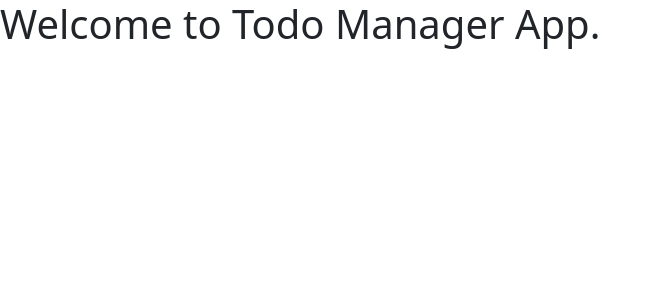
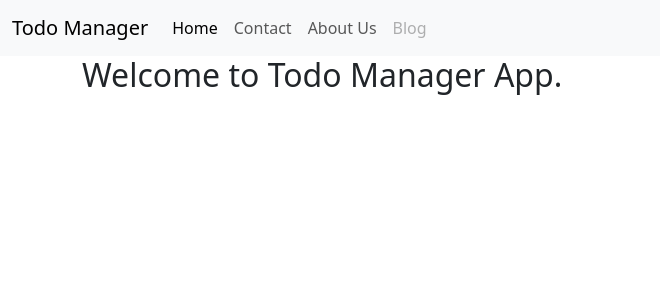
Before and after one commit to shubhamyadav-29/Learning_Django-, a Django app: page /task/ in a window 1280 px wide. Shown: the top 300 px of the page, without its empty margins (0-660 px from the left). Run offline with Django 5.2, Linux system fonts and the light colour scheme.

Commit message:
commiting at night

```diff
--- a/myproject/mainapp/templates/main.html
+++ b/myproject/mainapp/templates/main.html
@@ -5,11 +5,30 @@
     <meta name="viewport" content="width=device-width, initial-scale=1">
     <title>Todo Manager</title>
     <link href="https://cdn.jsdelivr.net/npm/bootstrap@5.3.8/dist/css/bootstrap.min.css" rel="stylesheet" integrity="sha384-sRIl4kxILFvY47J16cr9ZwB07vP4J8+LH7qKQnuqkuIAvNWLzeN8tE5YBujZqJLB" crossorigin="anonymous">
+  <nav class="navbar navbar-expand-lg bg-body-tertiary">
+  <div class="container-fluid">
+    <a class="navbar-brand" href="#">Todo Manager</a>
+    <button class="navbar-toggler" type="button" data-bs-toggle="collapse" data-bs-target="#navbarNavAltMarkup" aria-controls="navbarNavAltMarkup" aria-expanded="false" aria-label="Toggle navigation">
+      <span class="navbar-toggler-icon"></span>
+    </button>
+    <div class="collapse navbar-collapse" id="navbarNavAltMarkup">
+      <div class="navbar-nav">
+        <a class="nav-link active" aria-current="page" href="#">Home</a>
+        <a class="nav-link" href="#">Contact</a>
+        <a class="nav-link" href="#">About Us</a>
+        <a class="nav-link disabled" aria-disabled="true">Blog</a>
+      </div>
+    </div>
+  </div>
+</nav>
   </head>
   <body>
-    <h1>Welcome to Todo Manager App.</h1>
+   <div class="container">
+     <h2>Welcome to Todo Manager App.</h2>
+   </div>
+     <script src="https://cdn.jsdelivr.net/npm/@popperjs/core@2.11.8/dist/umd/popper.min.js" integrity="sha384-I7E8VVD/ismYTF4hNIPjVp/Zjvgyol6VFvRkX/vR+Vc4jQkC+hVqc2pM8ODewa9r" crossorigin="anonymous"></script>
+<script src="https://cdn.jsdelivr.net/npm/bootstrap@5.3.8/dist/js/bootstrap.min.js" integrity="sha384-G/EV+4j2dNv+tEPo3++6LCgdCROaejBqfUeNjuKAiuXbjrxilcCdDz6ZAVfHWe1Y" crossorigin="anonymous"></script>
     <script src="https://cdn.jsdelivr.net/npm/bootstrap@5.3.8/dist/js/bootstrap.bundle.min.js" integrity="sha384-FKyoEForCGlyvwx9Hj09JcYn3nv7wiPVlz7YYwJrWVcXK/BmnVDxM+D2scQbITxI" crossorigin="anonymous"></script>
   </body>
-  <script src="https://cdn.jsdelivr.net/npm/@popperjs/core@2.11.8/dist/umd/popper.min.js" integrity="sha384-I7E8VVD/ismYTF4hNIPjVp/Zjvgyol6VFvRkX/vR+Vc4jQkC+hVqc2pM8ODewa9r" crossorigin="anonymous"></script>
-<script src="https://cdn.jsdelivr.net/npm/bootstrap@5.3.8/dist/js/bootstrap.min.js" integrity="sha384-G/EV+4j2dNv+tEPo3++6LCgdCROaejBqfUeNjuKAiuXbjrxilcCdDz6ZAVfHWe1Y" crossorigin="anonymous"></script>
+
 </html>
```
